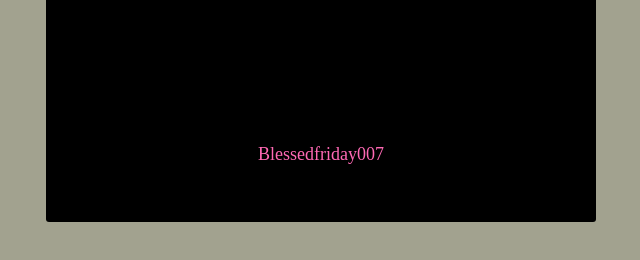
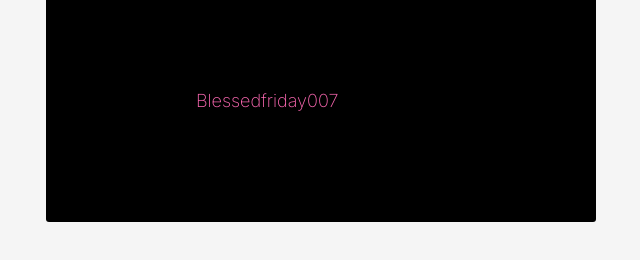
Before and after one commit to fridayblessed007/Zuri-HNG-Project, a plain HTML site: page index.html in a window 1280 px wide. Shown: the part 336-596 px from the top of the page, without its empty margins (319-959 px from the left). Drawn offline with Linux system fonts and the light colour scheme.

Commit message:
Divs removed and stylish font added

```diff
--- a/index.html
+++ b/index.html
@@ -5,6 +5,9 @@
     <meta http-equiv="X-UA-Compatible" content="IE=edge">
     <meta name="viewport" content="width=device-width, initial-scale=1.0">
     <link rel="stylesheet" href="style.css">
+    <link rel="preconnect" href="https://fonts.googleapis.com">
+    <link rel="preconnect" href="https://fonts.gstatic.com" crossorigin>
+    <link href="https://fonts.googleapis.com/css2?family=Inter:wght@100;200&family=Josefin+Sans:ital,wght@0,100;0,200;0,300;0,500;0,600;0,700;1,100;1,300&family=Roboto:ital,wght@1,300;1,400&display=swap" rel="stylesheet">
     <title>Stage one zuri </title>
 </head>
 <body class="background">
@@ -12,22 +15,22 @@
    <div class="wrap_container">
 <div class="container">
     <img src="slack-profile-picture.jpg" alt="Friday Blessed" data-testid='slackDisplayImage' height="190px" width="190px">
-</div>
-<div><h1 data-testid="slackUserName">Friday Blessed</h1>
 
-</div>
-<div> <h3 data-testid="myTrack">Frontend Development</h3></div>
-    <div>
+<h1 data-testid="slackUserName">Friday Blessed</h1>
+
+
+ <h2 data-testid="myTrack">Frontend Development</h2>
+
         <h3 data-testid="currentDayOfTheWeek" id="datetoday"></h3>
-          </div>
 
-    <div>
+
+
         <h3 data-testid="currentUTCTime" id="timenow"></h3>
-          </div>
+
           <footer>
-            <div class="github_link" data-testid="githubURL">
-        <a href="https://github.com/Blessedfriday007/Zuri-HNG-Project" class="github_link">Blessedfriday007</a>
-            </div>
+
+        <a href="https://github.com/Blessedfriday007/Zuri-HNG-Project" class="github_link" data-testid="githubURL">Blessedfriday007</a>
+
 
         </footer>
 
--- a/style.css
+++ b/style.css
@@ -1,5 +1,5 @@
 .background{
-    background-color:rgba(156, 156, 136, 0.932);
+    background-color:whitesmoke;
   }
   .wrap_container{
     background-color: #000;
@@ -21,10 +21,14 @@
   .github_link{
     text-decoration: none;
     font-size: large;
-    margin:10px;
+    margin:auto;
     color:hotpink;
   }
 
   .github_link:hover{
     color: peru;
   }
+
+  body{
+    font-family: 'Inter', sans-serif;
+  }
```
